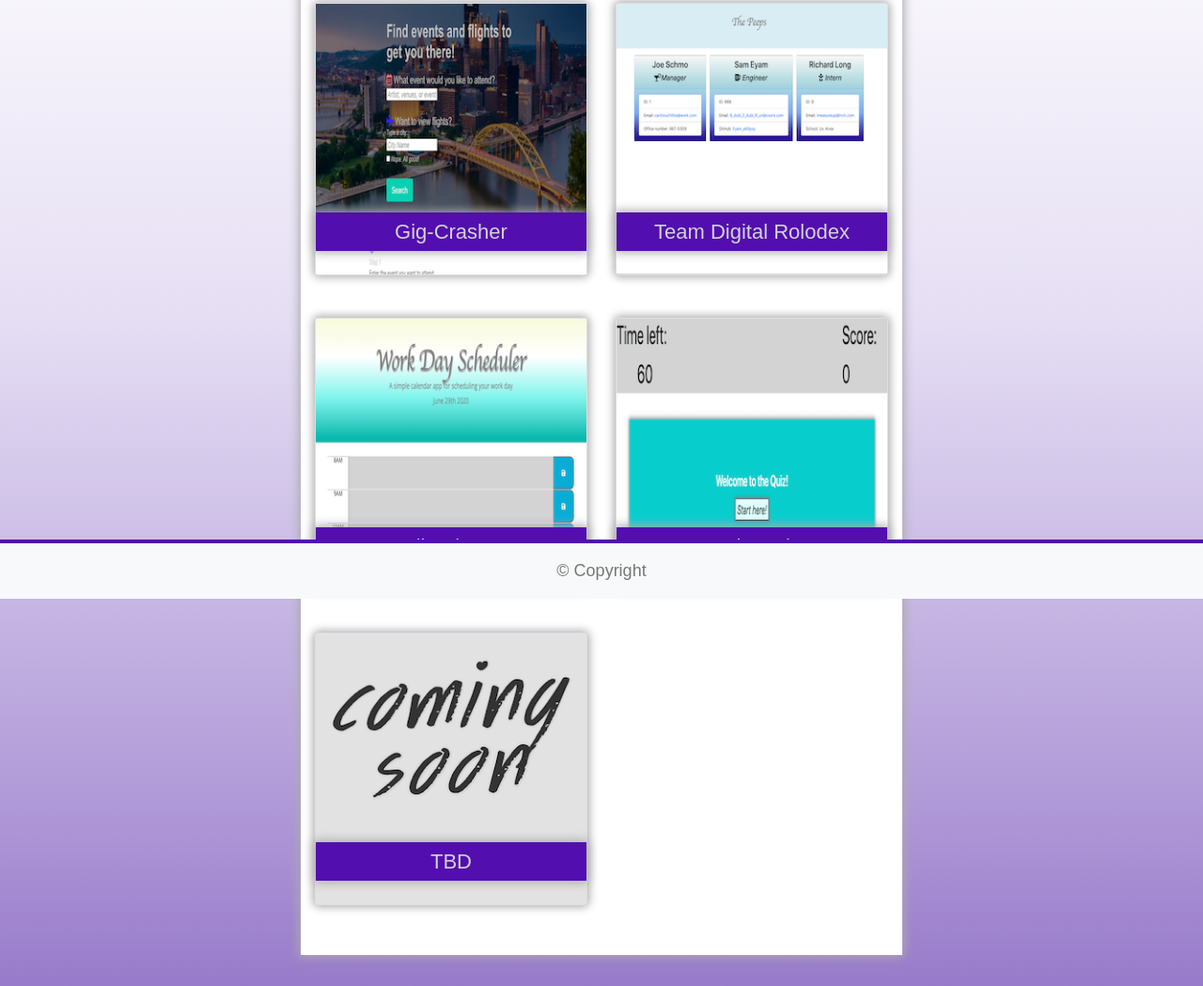
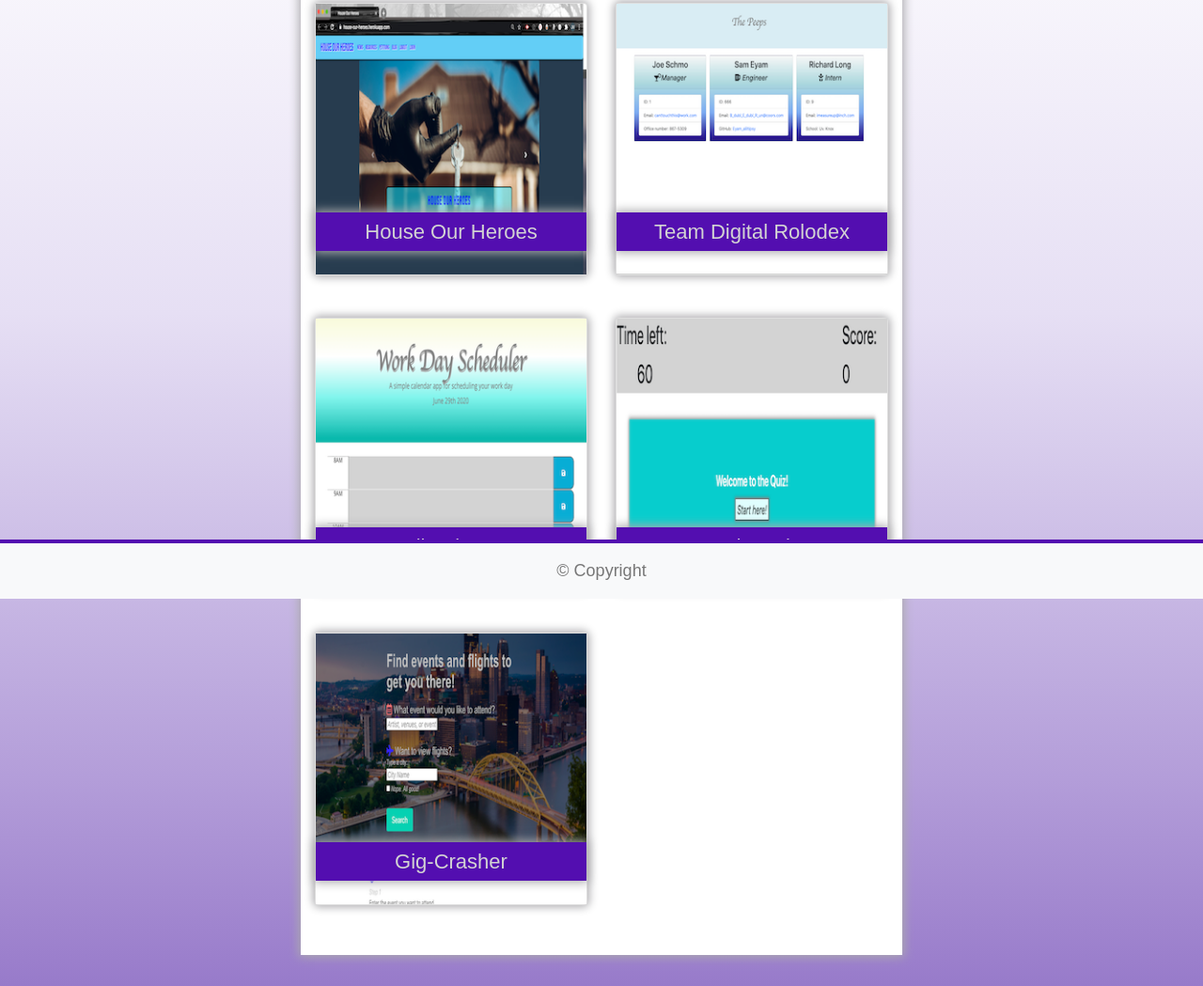
Before and after one commit to jmeggles/02_Bootstrap_CSS, a plain HTML site: page portfolio.html in a window 1280 px wide. Shown: the part 163-1212 px from the top of the page at 94% size. Drawn offline with nearby package versions, Linux system fonts and the light colour scheme.

Commit message:
added project 2

```diff
--- a/portfolio.html
+++ b/portfolio.html
@@ -56,14 +56,14 @@
                 <div class="row">
                     <div class="col-lg-6 d-flex justify-content-center">
                         <figure class="card">
-                            <a href="https://kisjan4ik.github.io/Gig-Crasher/"
+                            <a href="https://house-our-heroes.herokuapp.com/"
                                 target="_blank">
                                 <img class="img-fluid"
-                                    src="./assets/images/gigcrasher.png"
+                                    src="./assets/images/heroes.png"
                                     alt="screenshot of gig-crasher project">
                                 <div class="my-label">
                                     <div class="bg title text-center p-1">
-                                        Gig-Crasher
+                                        House Our Heroes
                                     </div>
                                 </div>
                             </a>
@@ -121,13 +121,14 @@
                 <div class="row" id="row2">
                     <div class="col-lg-6 d-flex justify-content-center">
                         <figure class="card">
-                            <a href="#" target="_blank">
+                            <a href="https://kisjan4ik.github.io/Gig-Crasher/"
+                                target="_blank">
                                 <img class="img-fluid"
-                                    src="./assets/images/placeholder.png"
-                                    alt="placeholder">
+                                    src="./assets/images/gigcrasher.png"
+                                    alt="screenshot of gig-crasher project">
                                 <div class="my-label">
                                     <div class="bg title text-center p-1">
-                                        TBD
+                                        Gig-Crasher
                                     </div>
                                 </div>
                             </a>
```
Also changed, not shown: assets/images/heroes.png (added).
